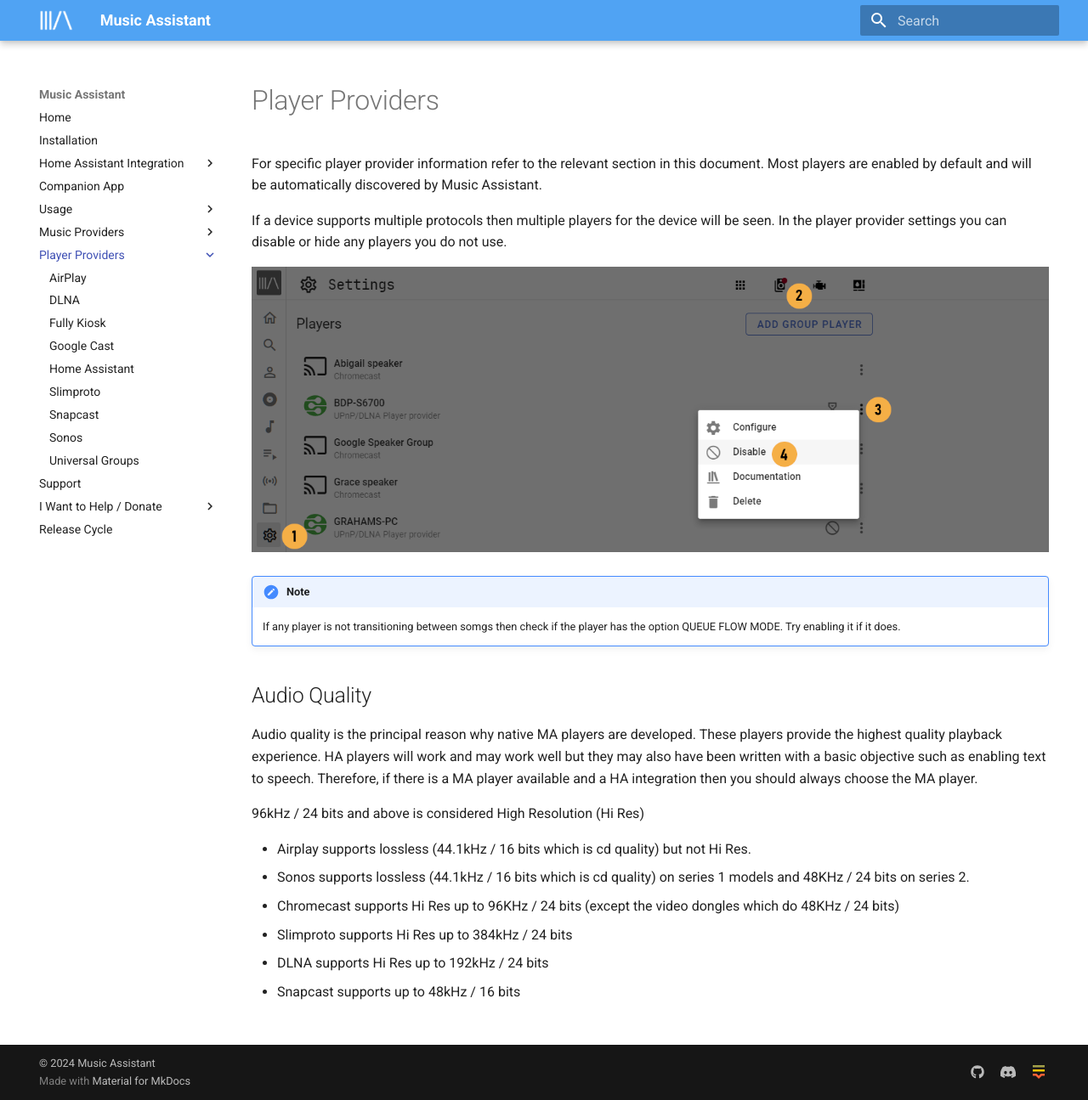
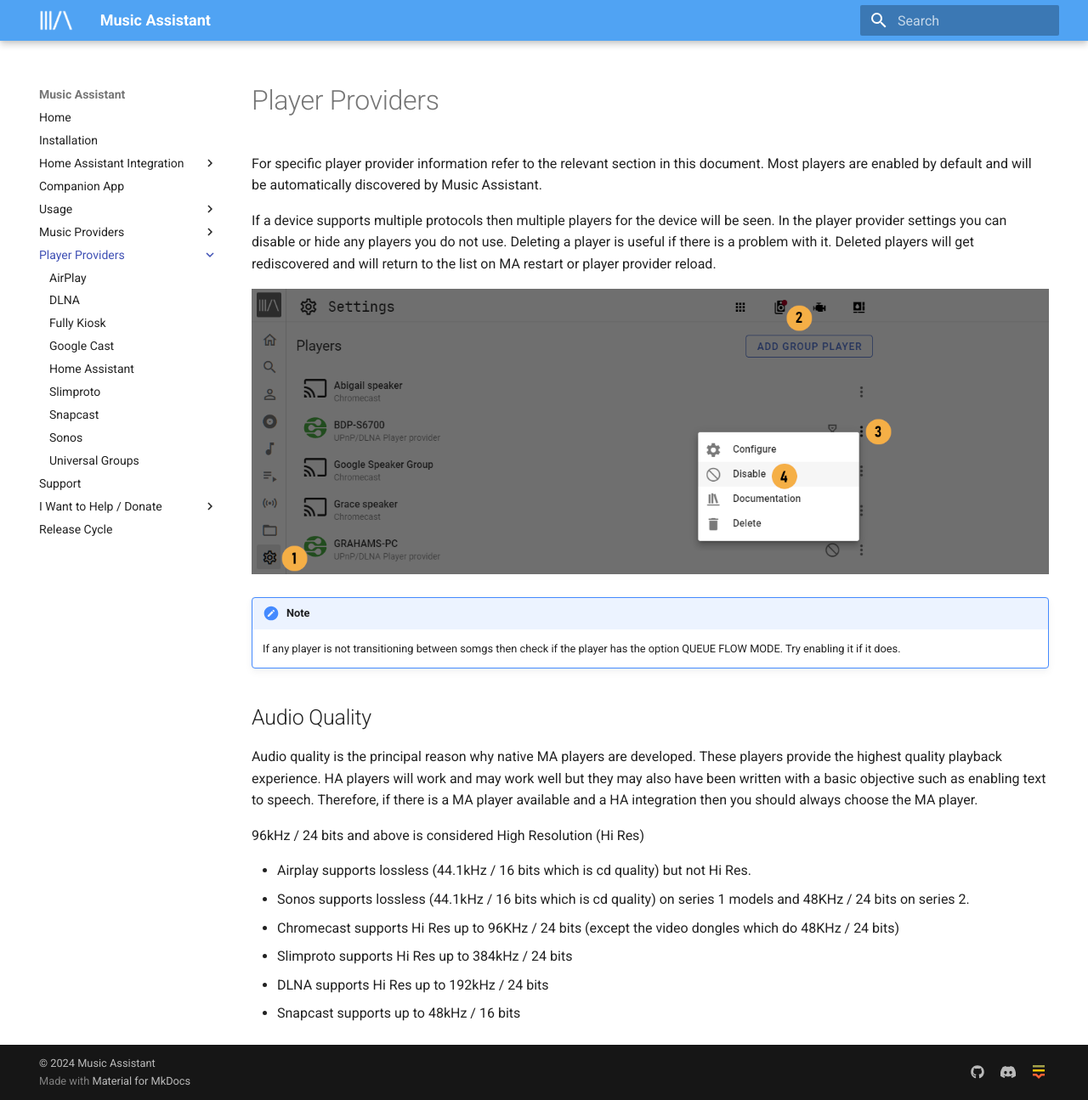
Before and after one commit to pwbriggs/music-assistant.github.io, an MkDocs documentation site: the page built from docs/player-support/index.md, in a window 1280 px wide and 1295 px high. Shown: the whole window at 85% size. Built offline with MkDocs 1.6.1 and Material for MkDocs 9.7.7, drawn with Linux system fonts in a browser that asks for light colours.

Commit message:
Add info about deleted player behaviour

```diff
--- a/docs/player-support/index.md
+++ b/docs/player-support/index.md
@@ -7,7 +7,7 @@
 
 For specific player provider information refer to the relevant section in this document. Most players are enabled by default and will be automatically discovered by Music Assistant.
 
-If a device supports multiple protocols then multiple players for the device will be seen. In the player provider settings you can disable or hide any players you do not use.
+If a device supports multiple protocols then multiple players for the device will be seen. In the player provider settings you can disable or hide any players you do not use. Deleting a player is useful if there is a problem with it. Deleted players will get rediscovered and will return to the list on MA restart or player provider reload.
 
 ![Preview image](../assets/screenshots/player-disable.png){ width = 600 }
 
```
